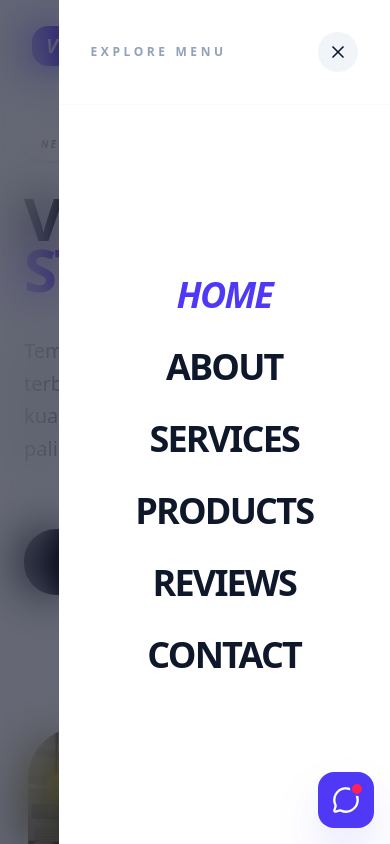
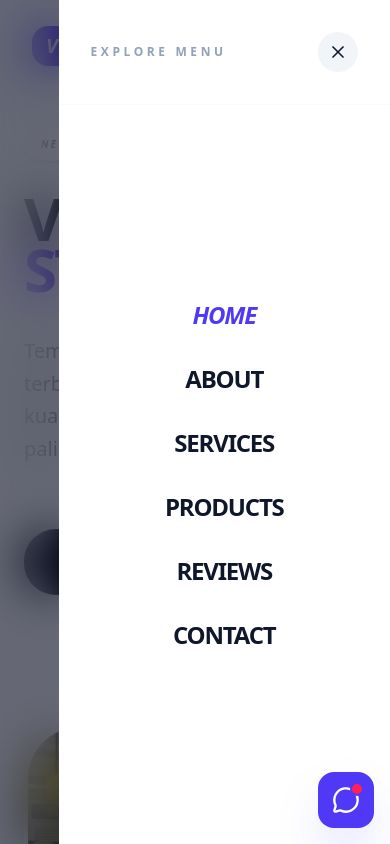
Before and after one commit to Ar1veeee/vivistore-website, a React (Vite) app: page / in a window 390 px wide. Both pictures are taken after a click on the button 336 px from the left and 46 px from the top of the page. Shown: the top 844 px of the page. Built offline with nearby package versions, Linux system fonts and the light colour scheme.

Commit message:
change font size

```diff
--- a/src/components/Header.tsx
+++ b/src/components/Header.tsx
@@ -137,7 +137,7 @@ const Header: React.FC<HeaderProps> = ({
                                         }}
                                         className="relative group py-2"
                                     >
-                                        <span className={`cursor-pointer text-4xl font-black uppercase tracking-tighter transition-all duration-300 ${
+                                        <span className={`cursor-pointer text-2xl font-black uppercase tracking-tighter transition-all duration-300 ${
                                             activeSection === item ? 'text-indigo-600 italic' : 'text-slate-900 group-hover:text-indigo-600'
                                         }`}>
                                             {item}
```
